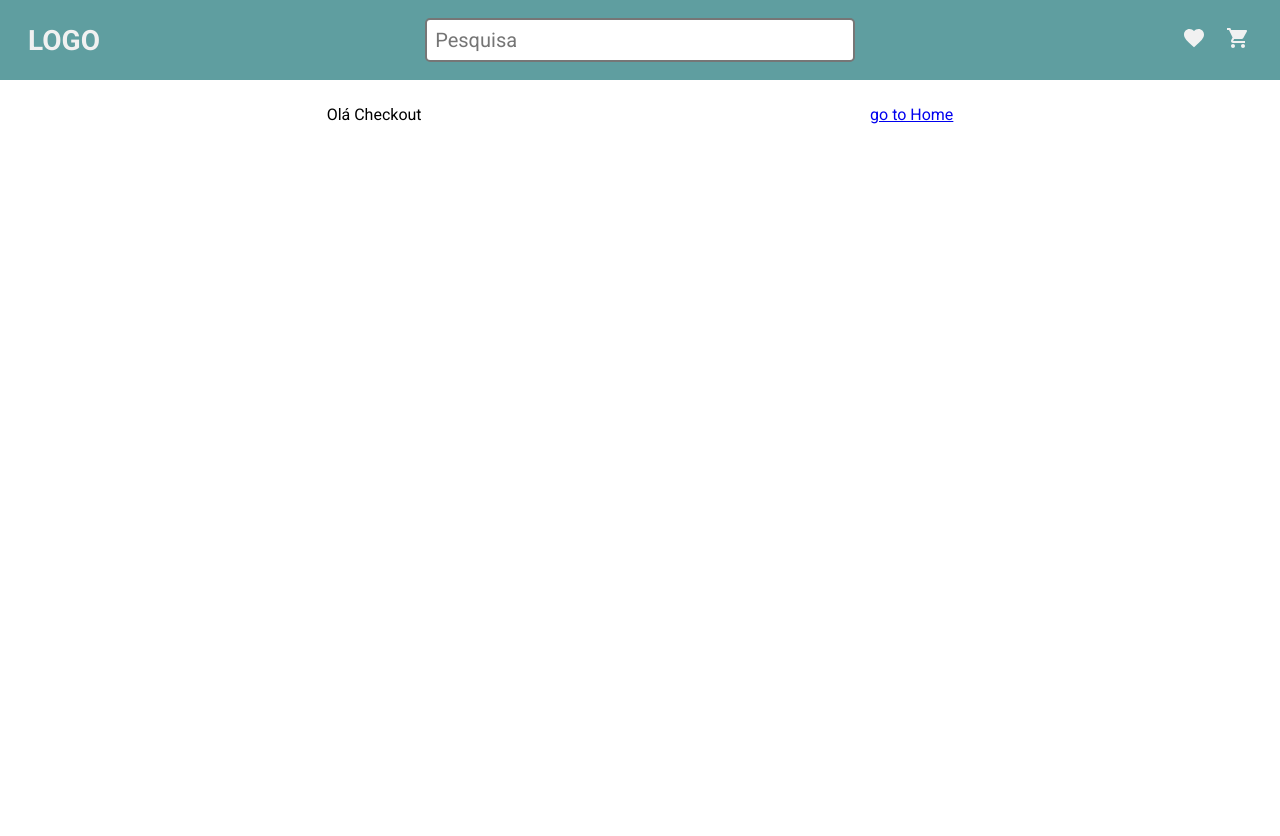
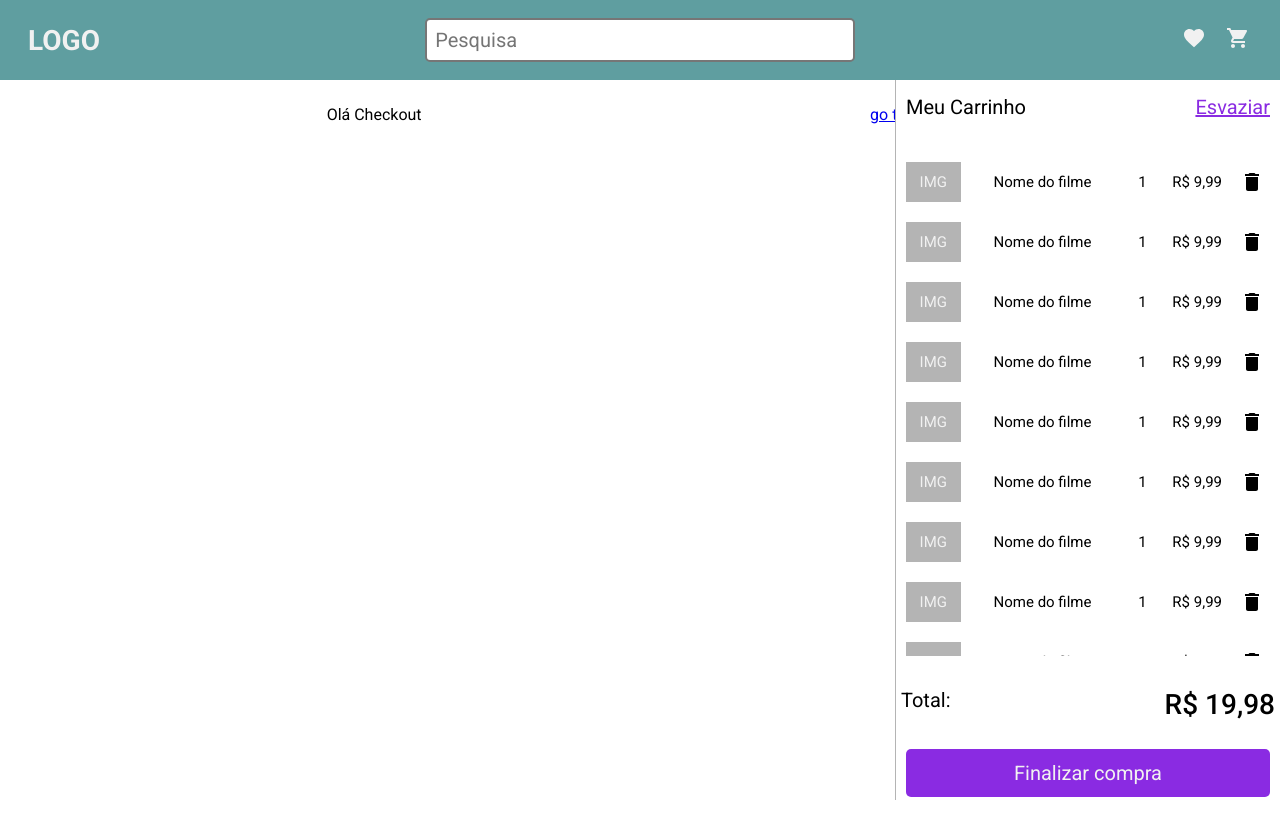
Before and after one commit to RomeroLucas/TMDB, a React (Create React App) app: page /checkout in a window 1280 px wide. Shown: the top 836 px of the page. Built offline with nearby package versions, Linux system fonts and the light colour scheme.

Commit message:
Meu carrinho

```diff
--- a/src/App.js
+++ b/src/App.js
@@ -2,7 +2,8 @@
 import { Switch, Route } from 'react-router-dom'
 
 //import de components
-import Header from './components/header';
+import Header from './components/header'
+import Aside from './components/aside'
 
 // import de VIEWS
 import Home from './views/home'
@@ -12,6 +13,7 @@ function App() {
   return (
     <div className="App">
       <Header />
+      <Aside type="Meu Carrinho" />
 
       <Switch>
         <Route path='/checkout' component={Checkout} />
--- /dev/null
+++ b/src/components/aside/index.js
@@ -0,0 +1,46 @@
+// import de COMPONENTS
+import ItemCart from './itemCart'
+
+import './style.css'
+
+//example
+const item = {
+    name : 'Nome do filme',
+    qto: 1,
+    price: 'R$ 9,99'
+}
+
+export default function Aside(props) {
+    return (
+        <aside className='container-aside container-aside-active'>
+            <section>
+                <span>{props.type}</span> <a>Esvaziar</a>
+            </section>
+
+            <section>
+                {/* lista de filmes aqui */}
+                <ItemCart item={item} />
+                <ItemCart item={item} />
+                <ItemCart item={item} />
+                <ItemCart item={item} />
+                <ItemCart item={item} />
+                <ItemCart item={item} />
+                <ItemCart item={item} />
+                <ItemCart item={item} />
+                <ItemCart item={item} />
+                <ItemCart item={item} />
+                <ItemCart item={item} />
+                <ItemCart item={item} />
+
+
+            </section>
+
+            { props.type === "Meu Carrinho" ?
+            <section>
+                <span>Total: </span> <span>R$ 19,98</span>
+                <button>Finalizar compra</button>
+            </section>
+            : null }
+        </aside>
+    )
+}
--- /dev/null
+++ b/src/components/aside/itemCart/index.js
@@ -0,0 +1,17 @@
+
+//import de ICONS
+import DeleteIcon from '@material-ui/icons/Delete'
+
+import './style.css'
+
+export default function ItemCart(props) {
+    return (
+        <div className='item-cart'>
+            <span className='item-info'>IMG</span>
+            <span className='item-info'>{props.item.name}</span>
+            <span className='item-info'>{props.item.qto}</span>
+            <span className='item-info'>{props.item.price}</span>
+            <span className='item-info'><DeleteIcon /></span>
+        </div>
+    )
+}
--- /dev/null
+++ b/src/components/aside/itemCart/style.css
@@ -0,0 +1,52 @@
+.item-cart {
+    width: 100%;
+    height: 60px;
+    box-sizing: border-box;
+    transition: .5s;
+    border: 2px solid #fff;
+    border-width: 1px 0px;
+    display: flex;
+    align-items: center;
+    justify-content: space-around;
+    padding: 15px 10px;
+}
+
+.item-cart:hover {
+    border-color: #4b4b4b;
+    box-shadow: 0px 0px 3px #4b4b4b;
+}
+
+.item-cart .item-info {
+    display: flex;
+    align-items: center;
+    justify-content: center;
+    height: 40px;
+    font-size: 15px;
+}
+
+.item-cart .item-info:nth-child(1) {
+    width: 15%;
+    background-color: #b4b4b4;
+    color: #f1f1f1;
+}
+
+.item-cart .item-info:nth-child(2) {
+    width: 45%;
+}
+
+.item-cart .item-info:nth-child(3) {
+    width: 10%;
+}
+
+.item-cart .item-info:nth-child(4) {
+    width: 20%;
+}
+
+.item-cart .item-info:nth-child(5) {
+    width: 10%;
+    cursor: pointer;
+    transition: .5s;
+}
+.item-cart .item-info:nth-child(5):hover {
+    color: red;
+}
--- /dev/null
+++ b/src/components/aside/style.css
@@ -0,0 +1,112 @@
+.container-aside {
+    width: 30%;
+    height: calc(100vh - 80px);
+    position: fixed;
+    right: -30%;
+    top: 80px;
+    border-left: 1px solid #b4b4b4;
+    background-color: #fff;
+    z-index: 2;
+    transition: .5s;
+}
+
+.container-aside-active {
+    right: 0;
+    top: 80px;
+}
+
+.container-aside section {
+    width: 100%;
+}
+
+.container-aside section:nth-child(1) {
+    height: 10%;
+    display: flex;
+    justify-content: space-between;
+    box-sizing: border-box;
+    padding: 15px 10px;
+    font-size: 20px;
+}
+.container-aside section:nth-child(1) span {
+    font-weight: 400;
+}
+.container-aside section:nth-child(1) a {
+    cursor: pointer;
+    color: blueviolet;
+    text-decoration: underline;
+}
+
+/* lista de filmes aqui */
+
+.container-aside section:nth-child(2) {
+    max-height: calc(100% - 30%);
+    overflow-y: auto;
+    padding-right: 10px;
+}
+
+
+/* finalizar compra */
+
+.container-aside section:nth-child(3) {
+    position: absolute;
+    bottom: 0;
+    left: 0;
+    height: 120px;
+    display: flex;
+    align-items: center;
+    justify-content: space-around;
+    flex-wrap: wrap;
+}
+
+.container-aside section:nth-child(3) span {
+    width: 50%;
+    height: 50%;
+    box-sizing: border-box;
+    padding: 5px;
+    font-size: 20px;
+
+}
+.container-aside section:nth-child(3) span:nth-child(2) {
+    text-align: right;
+    font-size: 28px;
+    font-weight: 500;
+}
+
+.container-aside section:nth-child(3) button {
+    width: 95%;
+    height: 40%;
+    font-size: 20px;
+    color: #f1f1f1;
+    background-color: blueviolet;
+    border-style: none;
+    border-radius: 5px;
+    cursor: pointer;
+}
+
+/* responsive view */
+@media screen and (max-width: 600px) {
+    .container-aside {
+        width: 100%;
+        height: calc(80vh - 80px);
+        position: fixed;
+        right: 0;
+        top: calc(-80vh - 80px);
+        border-left: unset;
+        box-shadow: 0px 2px 3px #b4b4b4;
+        border-radius: 0px 0px 10px 10px;
+        background-color: #fff;
+        z-index: 2;
+        transition: .5s;
+    }
+
+    .container-aside-active {
+        right: 0;
+        top: 80px;
+    }
+
+    /* lista responsiva */
+    .container-aside section:nth-child(2) {
+        max-height: calc(100% - 40%);
+        padding-right: 0px;
+    }
+}
```
